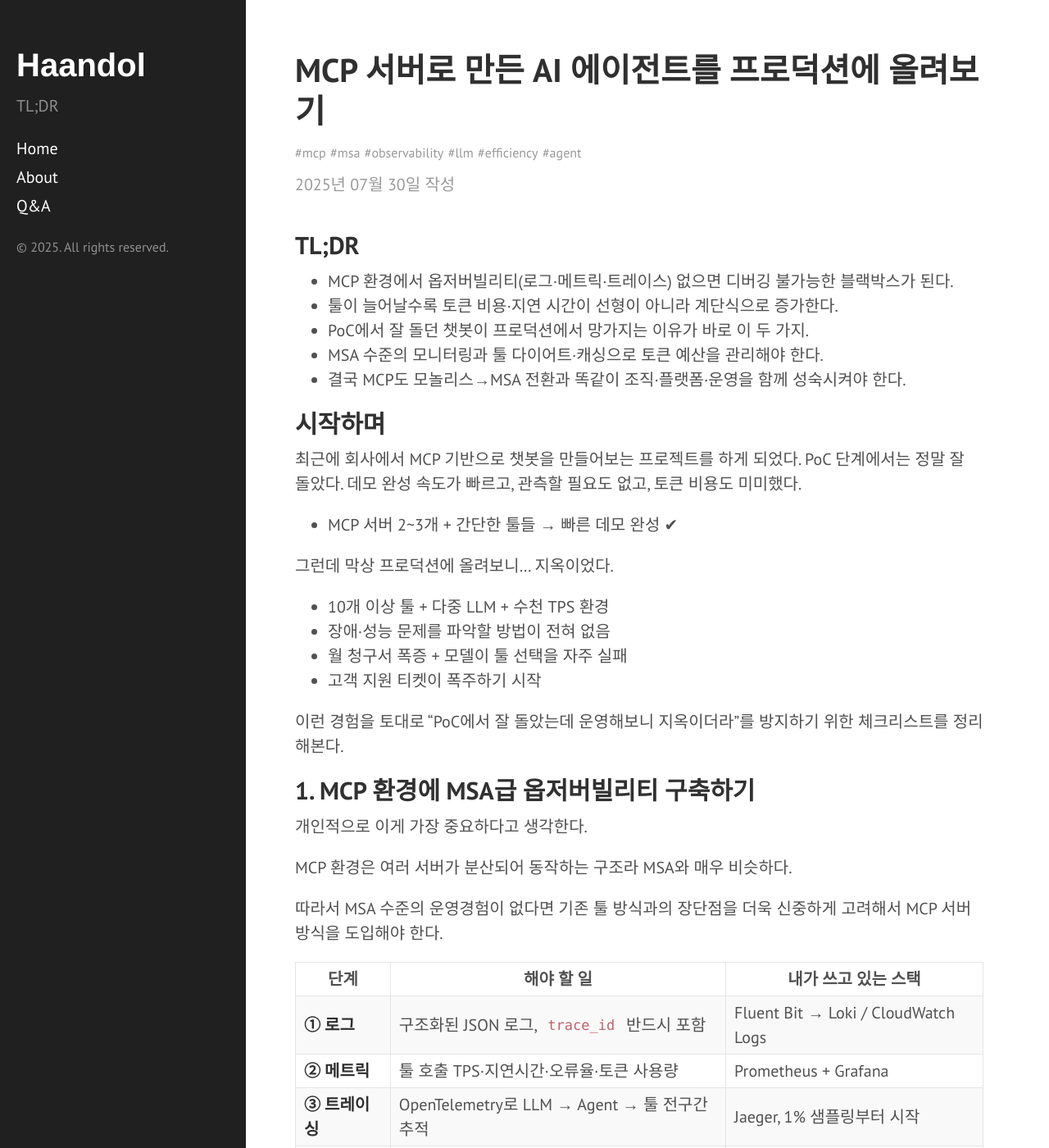
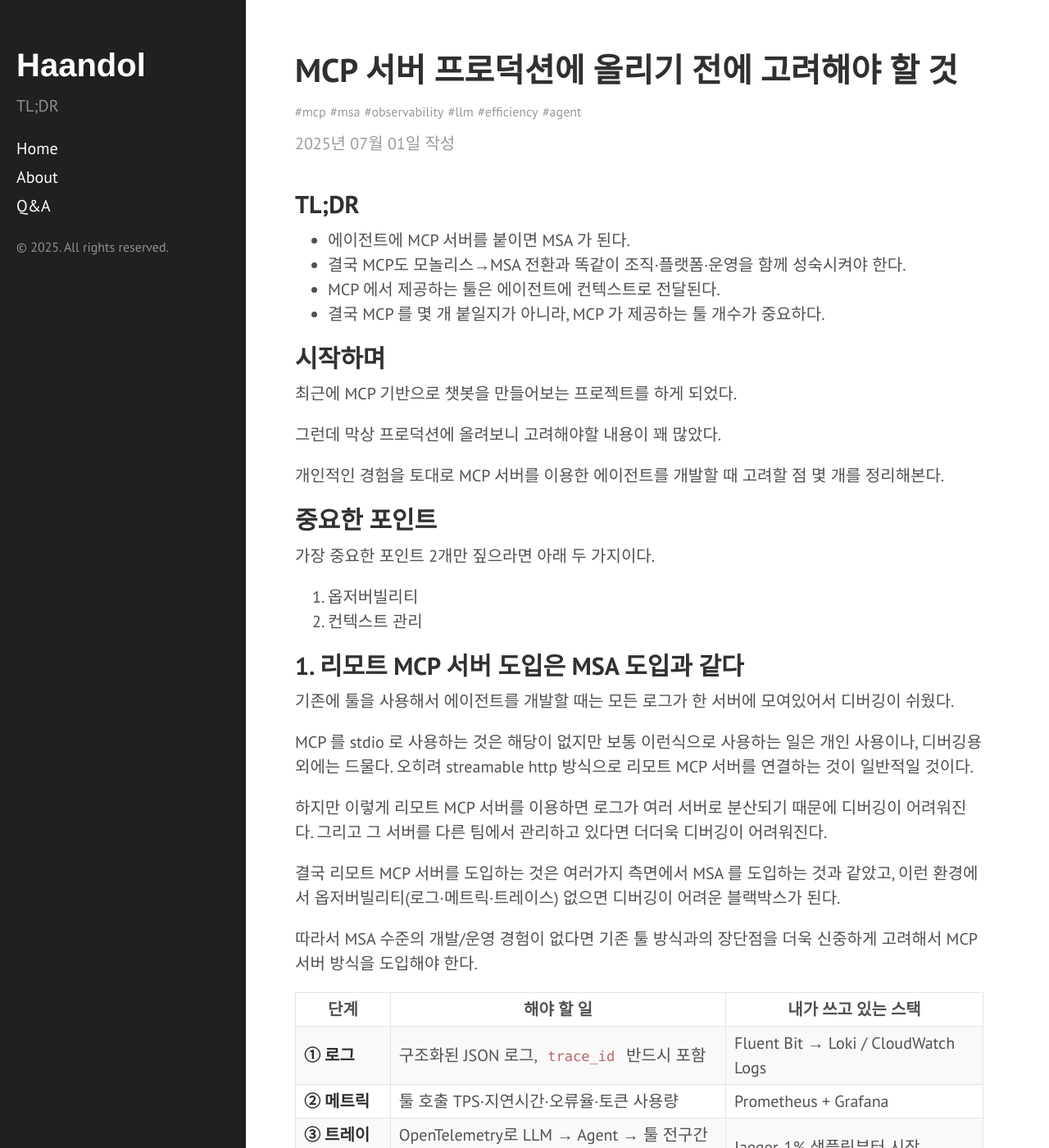
Before and after one commit to haandol/haandol.github.com, a Jekyll site: the page built from _posts/2025-07-01-mcp-servers-are-micro-services.md, in a window 1280 px wide and 1400 px high. Shown: the whole window at 82% size. Built offline with Jekyll 4.4.1, drawn with Linux system fonts in a browser that asks for light colours; comment, search, counter and statistics services are not loaded; some of the changed text lies outside the part shown.

Commit message:
update date

```diff
--- a/_posts/2025-07-30-mcp-servers-are-micro-services.md
+++ b/_posts/2025-07-01-mcp-servers-are-micro-services.md
@@ -1,6 +1,6 @@
 ---
 layout: post
-title: MCP 서버로 만든 AI 에이전트를 프로덕션에 올려보기
+title: MCP 서버 프로덕션에 올리기 전에 고려해야 할 것
 excerpt: What to prepare for production with an MCP-powered LLM agent
 author: haandol
 email: ldg55d@gmail.com
@@ -10,35 +10,38 @@
 
 ## TL;DR
 
-- MCP 환경에서 옵저버빌리티(로그·메트릭·트레이스) 없으면 디버깅 불가능한 블랙박스가 된다.
-- 툴이 늘어날수록 토큰 비용·지연 시간이 선형이 아니라 계단식으로 증가한다.
-- PoC에서 잘 돌던 챗봇이 프로덕션에서 망가지는 이유가 바로 이 두 가지.
-- MSA 수준의 모니터링과 툴 다이어트·캐싱으로 토큰 예산을 관리해야 한다.
+- 에이전트에 MCP 서버를 붙이면 MSA 가 된다.
 - 결국 MCP도 모놀리스→MSA 전환과 똑같이 조직·플랫폼·운영을 함께 성숙시켜야 한다.
+- MCP 에서 제공하는 툴은 에이전트에 컨텍스트로 전달된다.
+- 결국 MCP 를 몇 개 붙일지가 아니라, MCP 가 제공하는 툴 개수가 중요하다.
 
 ## 시작하며
 
-최근에 회사에서 MCP 기반으로 챗봇을 만들어보는 프로젝트를 하게 되었다.
-PoC 단계에서는 정말 잘 돌았다. 데모 완성 속도가 빠르고, 관측할 필요도 없고, 토큰 비용도 미미했다.
+최근에 MCP 기반으로 챗봇을 만들어보는 프로젝트를 하게 되었다.
 
-- MCP 서버 2~3개 + 간단한 툴들 → 빠른 데모 완성 ✔
+그런데 막상 프로덕션에 올려보니 고려해야할 내용이 꽤 많았다.
 
-그런데 막상 프로덕션에 올려보니... 지옥이었다.
+개인적인 경험을 토대로 MCP 서버를 이용한 에이전트를 개발할 때 고려할 점  몇 개를 정리해본다.
 
-- 10개 이상 툴 + 다중 LLM + 수천 TPS 환경
-- 장애·성능 문제를 파악할 방법이 전혀 없음
-- 월 청구서 폭증 + 모델이 툴 선택을 자주 실패
-- 고객 지원 티켓이 폭주하기 시작
+## 중요한 포인트
 
-이런 경험을 토대로 "PoC에서 잘 돌았는데 운영해보니 지옥이더라"를 방지하기 위한 체크리스트를 정리해본다.
+가장 중요한 포인트 2개만 짚으라면 아래 두 가지이다.
 
-## 1. MCP 환경에 MSA급 옵저버빌리티 구축하기
+1. 옵저버빌리티
+2. 컨텍스트 관리
 
-개인적으로 이게 가장 중요하다고 생각한다.
+## 1. 리모트 MCP 서버 도입은 MSA 도입과 같다
 
-MCP 환경은 여러 서버가 분산되어 동작하는 구조라 MSA와 매우 비슷하다.
+기존에 툴을 사용해서 에이전트를 개발할 때는 모든 로그가 한 서버에 모여있어서 디버깅이 쉬웠다.
 
-따라서 MSA 수준의 운영경험이 없다면 기존 툴 방식과의 장단점을 더욱 신중하게 고려해서 MCP 서버 방식을 도입해야 한다.
+MCP 를 stdio 로 사용하는 것은 해당이 없지만 보통 이런식으로 사용하는 일은 개인 사용이나, 디버깅용 외에는 드물다.
+오히려 streamable http 방식으로 리모트 MCP 서버를 연결하는 것이 일반적일 것이다.
+
+하지만 이렇게 리모트 MCP 서버를 이용하면 로그가 여러 서버로 분산되기 때문에 디버깅이 어려워진다. 그리고 그 서버를 다른 팀에서 관리하고 있다면 더더욱 디버깅이 어려워진다.
+
+결국 리모트 MCP 서버를 도입하는 것은 여러가지 측면에서 MSA 를 도입하는 것과 같았고, 이런 환경에서 옵저버빌리티(로그·메트릭·트레이스) 없으면 디버깅이 어려운 블랙박스가 된다.
+
+따라서 MSA 수준의 개발/운영 경험이 없다면 기존 툴 방식과의 장단점을 더욱 신중하게 고려해서 MCP 서버 방식을 도입해야 한다.
 
 | 단계 | 해야 할 일 | 내가 쓰고 있는 스택 |
 |------|-----------|---------------|
@@ -50,7 +53,8 @@
 | **⑥ 헬스체크** | 각 툴마다 `/healthz` 엔드포인트 | 서비스 메시 Liveness probe |
 | **⑦ 환경분리** | 프로덕션 토큰 등 민감정보 스테이징 격리 | Terraform으로 환경 분리 |
 
-**실무에서 도움된 팁들**
+### 실무에서 도움된 팁
+
 - OpenTelemetry 트레이스를 통해 툴 호출 전구간을 추적할 수 있다. (대부분의 LLM 추적 도구들은 OpenTelemetry 를 기본으로 지원하는 추세이다.)
 - Trace ID 연동하면 로그 ↔ 트레이스 UI 이동이 한 클릭으로 가능하다.
 - Token Usage를 `input_tokens`, `output_tokens` 별도 그래프로 만들어두면 비용 최적화할 때 유용하다.
@@ -68,10 +72,11 @@
 
 따라서 내가 클라이언트에서 어떤 방식으로 툴을 입력을 하든(하드코딩된 프롬프트, MCP, API 의 JSON 필드), 결국 컨텍스트 형태로 LLM 에게 전달되어 실행되기 때문에 컨텍스트 관점에서 툴을 봐야 한다.
 
-
-## 3. 툴이 늘어나면 생기는 문제들
+### 툴이 늘어나면 생기는 문제들
 
 우리는 LLM 의 입력 컨텍스트가 커질수록 정확도가 떨어지고 레이턴시가 증가하며, 비용이 커진다는 것을 알고 있다.
+
+툴도 마찬가지로 툴 개수가 많아질수록 비용이 증가하고 지연시간이 증가한다. 특히 툴 개수가 많아질수록 툴 선택 정확도가 떨어진다.
 
 아래는 이를 툴 관점에서 실험한 결과이다. (GPT-4o-32k, 함수 호출 모드, 동일 질의 1,000회 평균)
 
@@ -92,12 +97,18 @@
 
 ### 툴 다이어트 전략
 
-- **툴은 생각보다 비싸다.** 적은 툴일수록 레이턴시↓, 토큰 소모↓, 정확도↑
+해당 내용을 상세히 적으려면 엄청 길게 적을 수도 있고, 짧게 적으려면 아래와 같이 짧게 적을 수도 있다.
+
+대부분 직관적인 내용들이라 짧게 적어본다. 중요한 것은 MCP 가 제공하는 툴의 개수와 범위(bounded context)를 적절한 크기로 유지하는 것이다.
+
+- **탑다운 방식**으로 툴 경계를 잡는 게 바텀업보다 훨씬 좋다.
 - **툴은 API가 아니다.** 더 적은 툴로 더 많은 작업을 할 수 있게 설계하자.
-- **탑다운 방식**으로 툴 경계를 잡는 게 바텀업보다 훨씬 좋다.
 - 파라미터가 너무 커지면 차라리 **코드로 직접 쿼리**하는 게 나을 수도 있다. (python repl, sql, graphql 등)
 
+
 ### 토큰·비용 폭증 완화 전략
+
+아래 내용은 에이전트 기반 어플리케이션에서 사용하는 일반적인 내용이지만, MCP 에서도 동일하므로 적어본다.
 
 1. **동적 툴 필터링**
    - 라우터 모델이나 룰 기반으로 현재 질의에 필요한 툴만 프롬프트에 포함
@@ -111,9 +122,10 @@
    - `max_tool_calls` 설정으로 무한 루프 방지
    - 검색 툴, 결제 툴 등은 전용 에이전트로 분리해서 필요시에만 마운트
 
-## 3. PoC → 프로덕션 체크리스트
+## PoC → 프로덕션 체크리스트
 
 - [ ] **옵저버빌리티 스택 완성** (로그·메트릭·트레이스 대시보드 & 알람)
+- [ ] **캐시 시스템 도입** (툴 캐시, 프롬프트 캐시)
 - [ ] **툴 필터 라우터** 적용, 프롬프트 토큰 < N k 제한
 - [ ] **각 툴 TPS 제한** 레이트 리밋·서킷 브레이커 설정
 - [ ] **월간 토큰 예산 알람** (비용 5% 초과시 Slack 경보)
@@ -124,19 +136,10 @@
 
 ## 마치며
 
-MCP는 LLM의 USB 포트 라는 말 처럼, 다양한 툴을 연결할 수 있다는 점에서 매력적이다. 하지만 진짜 PC 처럼 포트수에 한계가 있다.
+MCP는 LLM의 USB 포트 라는 말 처럼, 다양한 툴을 연결할 수 있다는 점에서 매력적이다. 그리고 진짜 물리적인 USB 포트수에 한계가 있는 것처럼, LLM 에 MCP 를 연결할 수 있는 물리적인 한계도 존재한다.
 
-포트 수는 결국 LLM 이 처리할 수 있는 유효 컨텍스트 크기이며, 컨텍스트 증가에 따른 정확도 문제가 같이 개선되지 않으면, 컨텍스트 크기가 커지고 가격만 내려간다고 해서 포트 수가 늘어나지는 않을 것이다.
+이러한 포트 수는 결국 LLM 이 처리할 수 있는 유효 컨텍스트 크기이며, 컨텍스트 증가에 따른 정확도 문제가 같이 개선되지 않으면, 컨텍스트 크기가 커지고 가격만 내려간다고 해서 포트 수가 늘어나지는 않을 것이다.
 
-따라서 툴 선택과 프롬프트 다이어트, 캐싱 등 토큰 예산을 관리하는 것이 중요하다.
+따라서 단일 에이전트가 여러 MCP 를 통해서 여러가지 일을 한다는 전략은 대부분의 경우 유효하지 않을 가능성이 높다.
 
-**가장 많이 실패하는 패턴**
-1. 툴을 왕창 등록하고
-2. 관측·제어 없이 운영 투입
-3. 비용·오류 폭발
-
-개인적으로는 PoC와 프로덕션 사이의 'Chasm'을 건너려면 **모이고(툴), 보이고(Observability), 줄이고(Token)** 세 단어가 핵심이라고 생각한다.
-
-- **모이되** 도메인별로 쪼개서 관리하고
-- **보이게** 만들어서 문제를 즉시 감지·해결하며
-- **줄여서** 비용과 혼돈을 통제할 수 있을 때
+앞으로는 도메인 별 멀티에이전트가 해당 도메인에 맞는 툴을 사용하는 것이 정답이 될 가능성이 높으며, 이러한 경우 옵저버빌리티의 중요성이 더욱 증가할 것이다.
```
